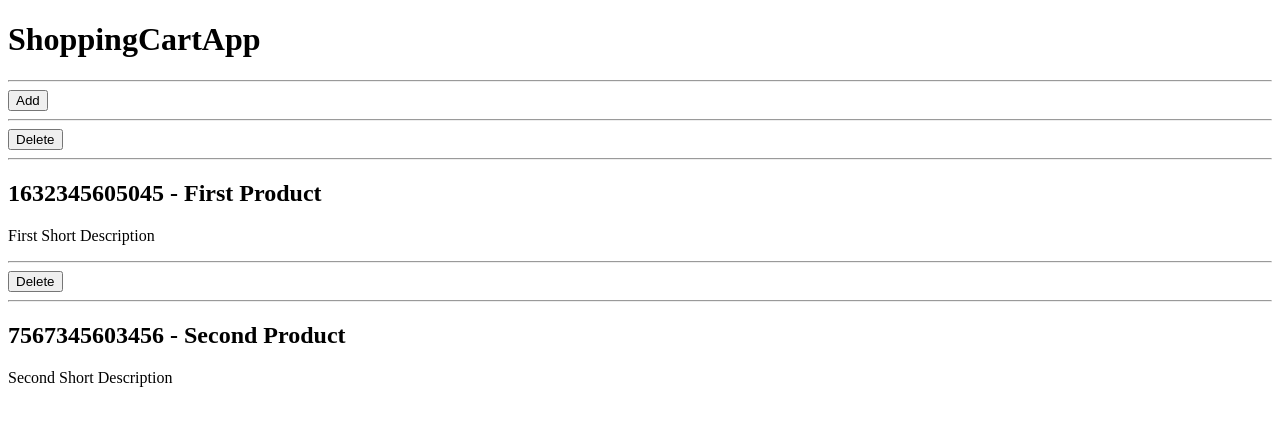
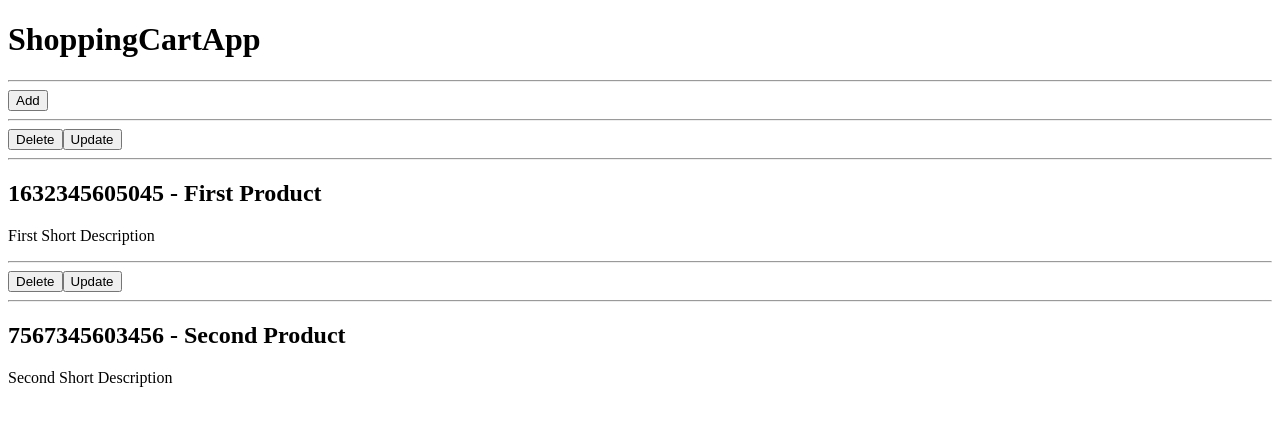
Before and after one commit to marvinrosa/react-usos, a React (Create React App) app: page / in a window 1280 px wide. Shown: the top 426 px of the page. Built offline with nearby package versions, Linux system fonts and the light colour scheme.

Commit message:
actualizacion funcionando

```diff
--- a/src/Componentes/ShoppingCartApp.js
+++ b/src/Componentes/ShoppingCartApp.js
@@ -26,10 +26,19 @@ const ShoppingCartApp = () => {
     const changedCart = [newProduct, ...cart];
     setCart(changedCart);
   };
+
+  const updateProduct = (editProduct) => {
+    const changedCart = cart.map((product) =>
+      product.id === editProduct.id ? editProduct : product
+    );
+    setCart(changedCart);
+  };
+
   return (
     <>
       <h1>ShoppingCartApp</h1>
       <hr />
+
       <button
         onClick={() =>
           addProduct({
@@ -46,6 +55,17 @@ const ShoppingCartApp = () => {
           <div key={product.id}>
             <hr />
             <button onClick={() => deleteProduct(product.id)}>Delete</button>
+            <button
+              onClick={() =>
+                updateProduct({
+                  id: product.id,
+                  title: "New Feature",
+                  description: "the descrition of feature",
+                })
+              }
+            >
+              Update
+            </button>
             <hr />
             <h2>
               {product.id} - {product.title}
```
